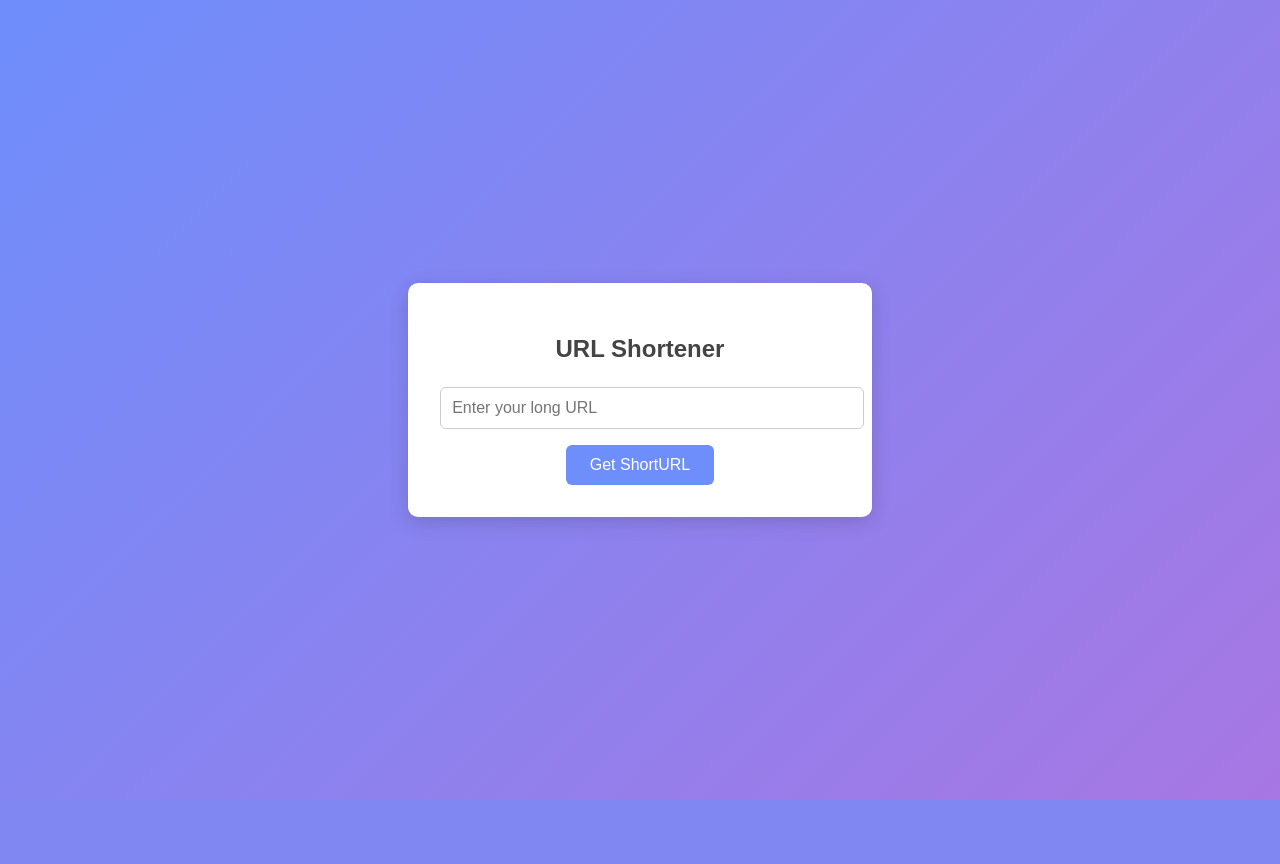
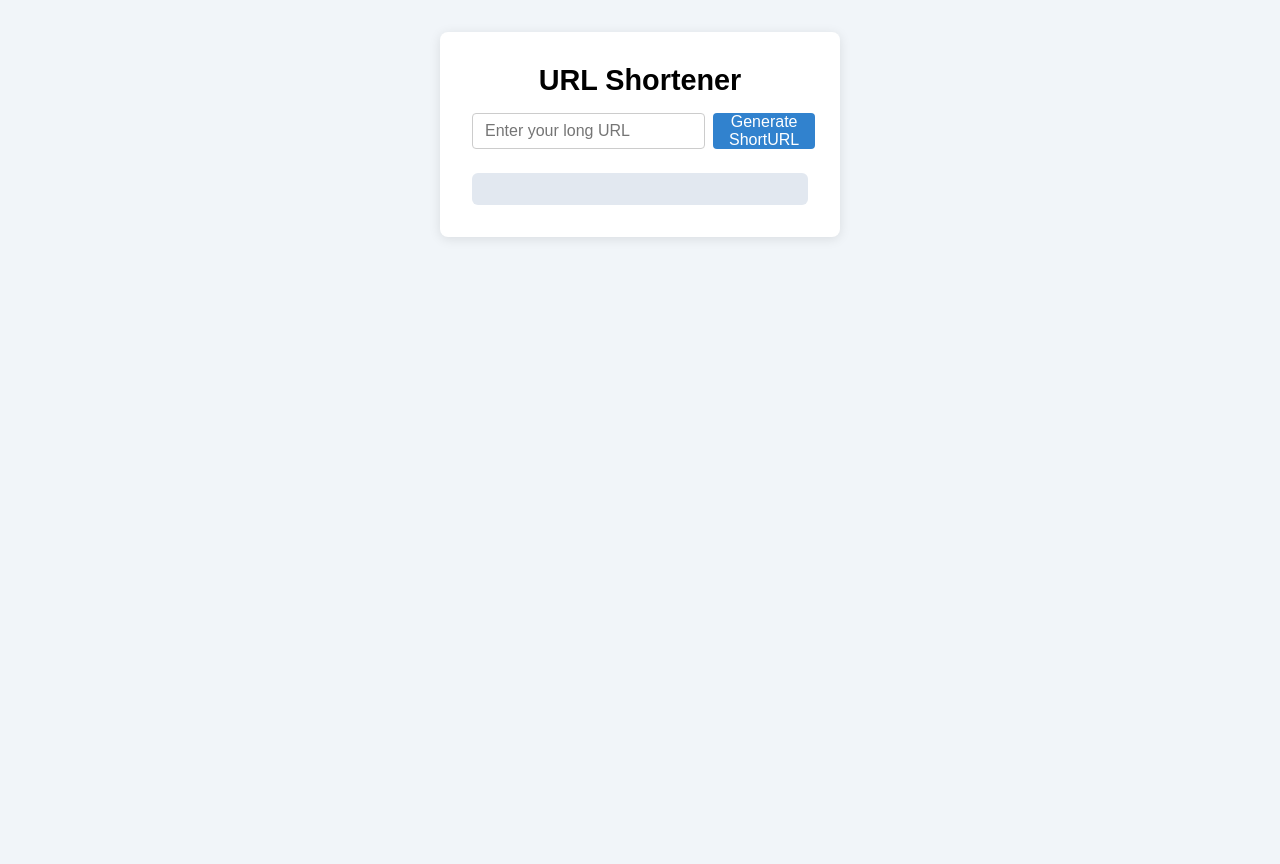
Before and after one commit to eXpl017/URLShortener, a FastAPI app: page / in a window 1280 px wide. Before the commit the page ends 800 px from the top, so only its background shows below. Run offline with FastAPI, Linux system fonts and the light colour scheme.

Commit message:
js addition for better frontend

```diff
--- /dev/null
+++ b/main.py
@@ -0,0 +1,5 @@
+import uvicorn
+from api import app
+
+if __name__=="__main__":
+    uvicorn.run(app, host="127.0.0.1", port=8008)
--- /dev/null
+++ b/static/main.js
@@ -0,0 +1,73 @@
+const form = document.getElementById('shortenForm');
+const urlInput = document.getElementById('urlInput');
+const resultSection = document.getElementById('result');
+const shortUrlLink = document.getElementById('shortUrl');
+const infoBtn = document.getElementById('viewInfoBtn');
+const infoBox = document.getElementById('infoBox');
+
+let currentShortCode = '';
+
+form.addEventListener('submit', async (e) => {
+  e.preventDefault();
+
+  infoBox.textContent = '';
+  resultSection.hidden = true;
+  currentShortCode = '';
+
+  const longUrl = urlInput.value.trim();
+  if (!longUrl) return;
+
+  try {
+    const response = await fetch('/api/v1/create/', {
+      method: 'POST',
+      headers: { 'Content-Type': 'application/json' },
+      body: JSON.stringify({ url: longUrl })
+    });
+
+    if (!response.ok) {
+      throw new Error(`Error: ${response.status} ${response.statusText}`);
+    }
+
+    const data = await response.json();
+    currentShortCode = data.short_url;
+    const shortUrlFull = `${window.location.origin}/${currentShortCode}`;
+    shortUrlLink.textContent = shortUrlFull;
+    shortUrlLink.href = shortUrlFull;
+
+    resultSection.hidden = false;
+  } catch (err) {
+    infoBox.textContent = `Failed to generate short URL: ${err.message}`;
+    infoBox.classList.add('error');
+  }
+});
+
+shortUrlLink.addEventListener('click', (e) => {
+  // Let the link behave normally (navigate)
+});
+
+infoBtn.addEventListener('click', async () => {
+  infoBox.textContent = '';
+  infoBox.classList.remove('error');
+
+  if (!currentShortCode) {
+    infoBox.textContent = 'No short URL generated yet.';
+    return;
+  }
+
+  try {
+    const response = await fetch(`/${currentShortCode}?info=true`);
+
+    if (!response.ok) {
+      throw new Error(`Error: ${response.status} ${response.statusText}`);
+    }
+
+    const data = await response.json();
+
+    infoBox.innerHTML = `Short URL: ${data.short_url}<br>` +
+    `Original URL: <a href="${data.long_url}" target="_blank">${data.long_url}</a><br>` +
+    `Created on: ${data.c_date}`;
+ } catch (err) {
+    infoBox.textContent = `Failed to fetch info: ${err.message}`;
+    infoBox.classList.add('error');
+  }
+});
--- a/static/style.css
+++ b/static/style.css
@@ -1,48 +1,98 @@
 body {
   font-family: Arial, sans-serif;
-    background: linear-gradient(135deg, #6e8efb, #a777e3);
-    height: 100vh;
+  background: #f1f5f9;
+  margin: 0;
+  padding: 2rem;
   display: flex;
   justify-content: center;
-    align-items: center;
-    margin: 0;
+  align-items: flex-start;
+  height: 100vh;
 }
+
 .container {
   background: white;
+  max-width: 400px;
+  width: 100%;
+  border-radius: 8px;
   padding: 2rem;
-    border-radius: 10px;
-    box-shadow: 0 5px 20px rgba(0,0,0,0.15);
-    width: 100%;
-    max-width: 400px;
+  box-shadow: 0 2px 12px rgba(0,0,0,0.1);
+  box-sizing: border-box;
+}
+
+h1 {
+  margin-top: 0;
+  margin-bottom: 1rem;
+  font-weight: bold;
+  font-size: 1.8rem;
   text-align: center;
 }
-h2 {
+
+form {
+  display: flex;
+  gap: 0.5rem;
   margin-bottom: 1.5rem;
-    color: #444;
 }
+
 input[type="url"] {
-    width: 100%;
-    padding: 0.7rem;
+  flex-grow: 1;
+  padding: 0.5rem 0.75rem;
   font-size: 1rem;
-    border: 1px solid #ccc;
-    border-radius: 6px;
-    margin-bottom: 1rem;
+  border: 1px solid #cccccc;
+  border-radius: 4px;
+}
+
+input[type="url"]:focus {
+  border-color: #3182ce;
   outline: none;
+  box-shadow: 0 0 4px rgba(49,130,206, 0.5);
 }
-input[type="url"]:focus {
-    border-color: #6e8efb;
-    box-shadow: 0 0 4px rgba(110, 142, 251, 0.6);
-}
+
 button {
-    padding: 0.7rem 1.5rem;
+  padding: 0 1rem;
   font-size: 1rem;
-    background: #6e8efb;
+  background: #3182ce;
   color: white;
   border: none;
+  border-radius: 4px;
+  cursor: pointer;
+  user-select: none;
+}
+
+button:hover {
+  background: #2c5282;
+}
+
+section#result {
+  text-align: center;
+  margin-bottom: 1rem;
+}
+
+section#result p {
+  font-size: 1.1rem;
+  margin: 0.5rem 0;
+}
+
+section#result a {
+  color: #3182ce;
+  font-weight: bold;
+  text-decoration: none;
+}
+
+section#result a:hover {
+  text-decoration: underline;
+}
+
+#infoBox {
+  font-size: 1rem;
+  color: #333;
+  background: #e2e8f0;
+  padding: 1rem;
   border-radius: 6px;
-    cursor: pointer;
-    transition: background 0.2s ease-in-out;
+  white-space: pre-wrap;
+  font-family: monospace;
 }
-button:hover {
-    background: #5a77db;
+
+#infoBox.error {
+  color: #e53e3e;
+  background: #fed7d7;
 }
--- a/templates/index.html
+++ b/templates/index.html
@@ -1,51 +1,31 @@
 <!DOCTYPE html>
 <html lang="en">
 <head>
-    <meta charset="UTF-8" />
-    <meta name="viewport" content="width=device-width, initial-scale=1.0" />
-    <title>URL Shortener</title>
-    <link rel="stylesheet" href="/static/style.css">
+  <meta charset="UTF-8" />
+  <meta name="viewport" content="width=device-width, initial-scale=1" />
+  <title>URL Shortener</title>
+  <link rel="stylesheet" href="/static/style.css" />
 </head>
 <body>
-    <div class="container">
-        <h2>URL Shortener</h2>
-        <form id="shortenForm">
-            <input type="url" id="urlInput" placeholder="Enter your long URL" required>
-            <button type="submit">Get ShortURL</button>
-        </form>
-        <div id="result"></div>
-    </div>
+  <main class="container">
+    <h1>URL Shortener</h1>
 
-    <script>
-        const form = document.getElementById("shortenForm");
-        const resultDiv = document.getElementById("result");
+    <form id="shortenForm" novalidate>
+      <input id="urlInput" type="url" name="url" placeholder="Enter your long URL" required />
+      <button type="submit">Generate ShortURL</button>
+    </form>
 
-        form.addEventListener("submit", async (e) => {
-            e.preventDefault(); // stop normal form submit
+    <section id="result" hidden>
+      <p>
+        Short URL:
+        <a href="#" id="shortUrl" target="_blank" rel="noopener noreferrer"></a>
+      </p>
+      <button id="viewInfoBtn" type="button">View Info</button>
+    </section>
 
-            const urlValue = document.getElementById("urlInput").value;
+    <section id="infoBox" aria-live="polite"></section>
+  </main>
 
-            try {
-                const res = await fetch("/api/v1/create/", {
-                    method: "POST",
-                    headers: {
-                        "Content-Type": "application/json"
-                    },
-                    body: JSON.stringify({ url: urlValue }) // matches Pydantic field name
-                });
-
-                if (!res.ok) {
-                    throw new Error(`Error ${res.status}`);
-                }
-
-                const data = await res.json();
-                resultDiv.innerHTML = `
-                    <p>Short URL: <a href="${data.short_url}" target="_blank">${data.short_url}</a></p>
-                `;
-            } catch (err) {
-                resultDiv.innerHTML = `<p style="color:red;">${err.message}</p>`;
-            }
-        });
-    </script>
+  <script src="/static/main.js"></script>
 </body>
 </html>
```
Also changed, not shown: 1 other file. Lines whose indentation alone changed are shown as unchanged.
